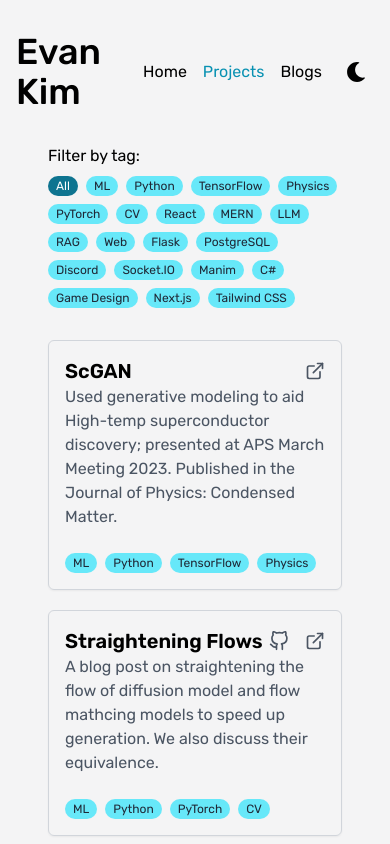
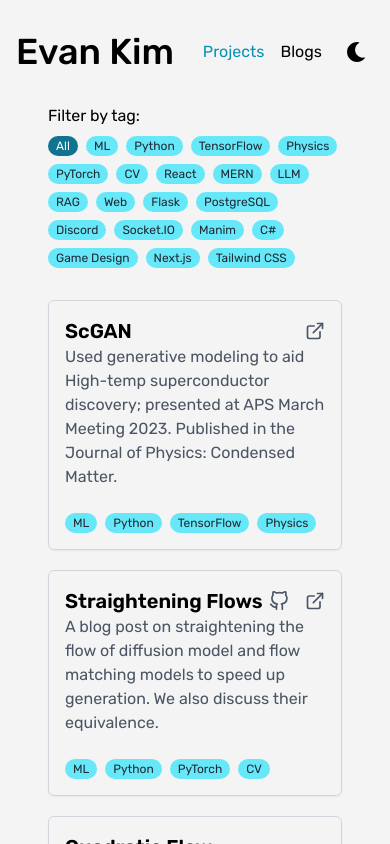
Before and after one commit to evnkim/evn.kim, a Next.js app: page /projects in a window 390 px wide. Shown: the top 844 px of the page. Built offline with nearby package versions, Linux system fonts and the light colour scheme.

Commit message:
fixed typo

```diff
--- a/src/app/Navbar.tsx
+++ b/src/app/Navbar.tsx
@@ -37,7 +37,7 @@ const Navbar: React.FC = () => {
           Evan Kim
         </Link>
         <ul className="flex space-x-4 items-center">
-          <li>
+          <li className="hidden md:block">
             <Navlink href="/" label="Home" addtlCSS="" />
           </li>
           <li>
--- a/src/app/blogs/[slug]/page.tsx
+++ b/src/app/blogs/[slug]/page.tsx
@@ -31,7 +31,7 @@ export default async function BlogPost({
   const contentHtml = processedContent.toString();
 
   return (
-    <div className="p-8 max-w-2xl mx-auto">
+    <div className="w-full p-8 max-w-2xl mx-auto">
       <link
         rel="stylesheet"
         href="https://cdn.jsdelivr.net/npm/katex/dist/katex.min.css"
--- a/src/app/projects/projects.tsx
+++ b/src/app/projects/projects.tsx
@@ -92,7 +92,7 @@ const ProjectsPage = () => {
     {
       title: "Straightening Flows",
       description:
-        "A blog post on straightening the flow of diffusion model and flow mathcing models to speed up generation. We also discuss their equivalence.",
+        "A blog post on straightening the flow of diffusion model and flow matching models to speed up generation. We also discuss their equivalence.",
       tags: ["ML", "Python", "PyTorch", "CV"],
       demoLink: "/blogs/straighten-flows",
       githubLink: "https://github.com/12tqian/6.s978-final-project",
```
